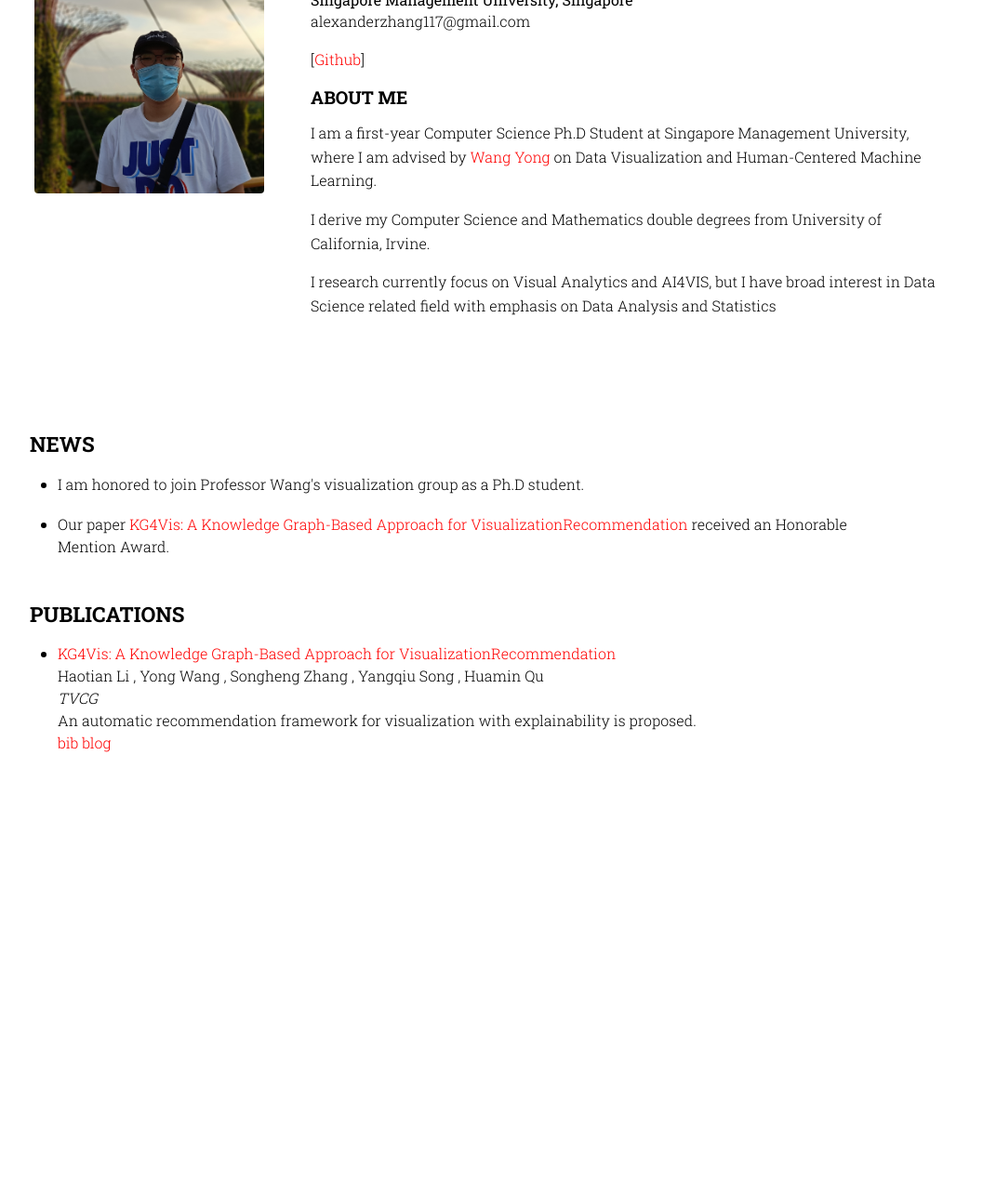
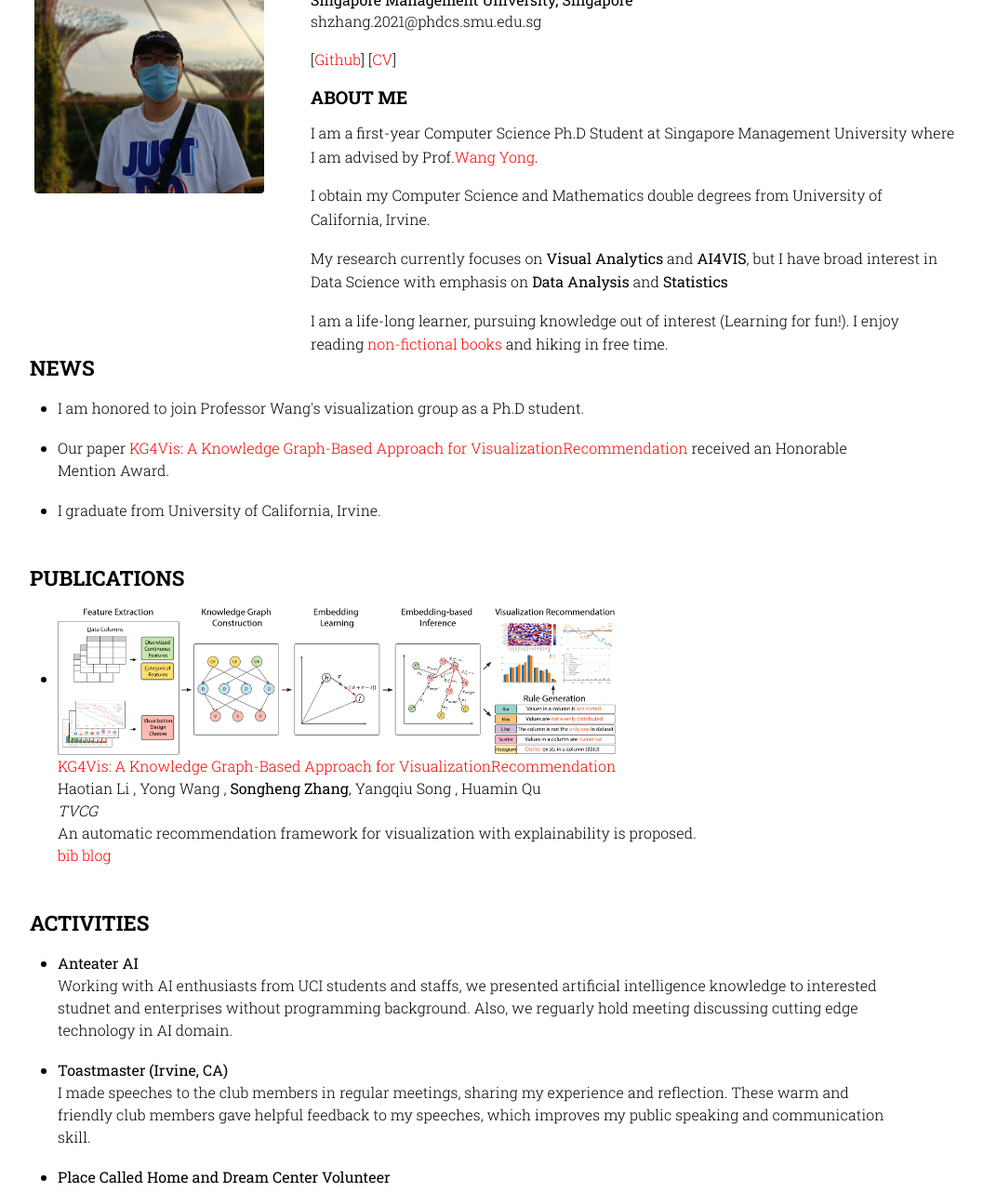
Before and after one commit to AlexanderZsh/alexanderzsh.github.io, a plain HTML site: page index.html in a window 1280 px wide. Shown: the part 184-1466 px from the top of the page at 93% size, without its empty margins (108-1165 px from the left). Before the commit the page ends 1043 px from the top, so only its background shows below. Drawn offline with nearby package versions, Linux system fonts and the light colour scheme.

Commit message:
add new material

```diff
--- a/index.html
+++ b/index.html
@@ -62,27 +62,26 @@
     <div class="wrapper">
 
       <div class="posts-wrapper" id="home">
-        <div class="post" style="overflow: auto;">
+        <div class="post">
           <div id="profile">
             <img class="rounded img-fluid z-depth-1" src="images/pic.jpg">
           </div>
           <div id="contact">
-            <h1><b>Songheng Zhang</b></h1>
+            <h1><b>Songheng (Alexander) Zhang</b></h1>
             Singapore Management University, Singapore<br>
-            <p><span face="courier">alexanderzhang117@gmail.com</span></p>
+            <p><span face="courier">shzhang.2021@phdcs.smu.edu.sg</span></p>
             <p>
-              [<a href="https://github.com/AlexanderZsh"><span size="3">Github</span></a>] <br>
-              <!-- [<a href="pages/index.html"> <span>Projects</span></a>]<br>
-              [<a href="images/CV2020.pdf">CV</a>] -->
+              [<a href="https://github.com/AlexanderZsh"><span size="3">Github</span></a>]
+              [<a href='resources/AlexanderZhang_Resume.docx'><span size='3'>CV</span></a>]
+              <br>
             </p>
             <h4 style="margin-bottom:0.75em;">About Me</h4>
 
-            <p>I am a first-year Computer Science Ph.D Student at Singapore Management University, where I am advised by <a
-                href="http://yong-wang.org/">Wang Yong</a> on Data Visualization and Human-Centered Machine Learning.</p>
-            <p>I derive my Computer Science and Mathematics double degrees from University of California, Irvine.</p>
-            <p>I research currently focus on Visual Analytics and AI4VIS, but I have broad interest in Data Science related field with emphasis on Data Analysis and Statistics</p>
-            <!-- <p> I am also part of the ACM@UCI as I enjoy solving programming problems!</p> -->
-
+            <p>I am a first-year Computer Science Ph.D Student at Singapore Management University where I am advised by Prof.<a
+                href="http://yong-wang.org/">Wang Yong</a>.</p>
+            <p>I obtain my Computer Science and Mathematics double degrees from University of California, Irvine.</p>
+            <p>My research currently focuses on <b>Visual Analytics</b> and <b>AI4VIS</b>, but I have broad interest in Data Science with emphasis on <b>Data Analysis</b> and <b>Statistics</b></p>
+            <p>I am a life-long learner, pursuing knowledge out of interest (Learning for fun!). I enjoy reading <a href="https://book.douban.com/people/103627229/collect">non-fictional books</a> and hiking in free time.</p>
           </div>
 
 
@@ -92,7 +91,7 @@
       <br><br>
 
     </div>
-    <div class="posts-wrapper" style="clear:both" id="proj">
+    <div class="posts-wrapper" style="clear:both" id="news">
       <h3 style="margin-bottom:0.75em;">News</h3>
       <p>
       <ul class="pubs">
@@ -102,6 +101,9 @@
         </li>
         <li>
           Our paper <a href="https://arxiv.org/pdf/2107.12548.pdf">KG4Vis: A Knowledge Graph-Based Approach for VisualizationRecommendation</a> received an Honorable Mention Award.
+        </li>
+        <li>
+          I graduate from University of California, Irvine.
         </li>
       </ul>
       <br>
@@ -117,18 +119,22 @@
       <p>
       <ul class="pubs">
         <li>
+          <img src="images/kg4vis.png" width="600",height='300'/>
+          <br>
+
           <a href="https://arxiv.org/pdf/2107.12548.pdf">KG4Vis: A Knowledge Graph-Based Approach for VisualizationRecommendation
           </a><br>
-          Haotian Li , Yong Wang , Songheng Zhang , Yangqiu Song , Huamin Qu<br>
+          Haotian Li , Yong Wang , <b>Songheng Zhang</b>, Yangqiu Song , Huamin Qu<br>
           <i>TVCG</i> &nbsp;&nbsp;&nbsp; <br>
           An automatic recommendation framework for visualization with explainability is proposed.<br>
 
           <a href="javascript:unhide('li2021kg4vis');">bib</a>
           <a href="https://kg4vis.github.io/">blog</a>
           <div id="li2021kg4vis" class="hidden">
-            <pre>@article{li2021kg4vis,
+            <pre>
+              @article{li2021kg4vis,
               title={KG4Vis: A Knowledge Graph-Based Approach for Visualization Recommendation},
-              author={Li, Haotian and Wang, Yong and Zhang, Songheng and Song, Yangqiu and Qu, Huamin},
+              author={Li, Haotian and Wang, Yong Zhang, Songheng and Song, Yangqiu and Qu, Huamin},
               journal={arXiv preprint arXiv:2107.12548},
               year={2021}
             }
@@ -143,6 +149,30 @@
 
 
     </div>
+
+    <div class="posts-wrapper" style="clear:both" id="act">
+      <h3 style="margin-bottom:0.75em;">Activities</h3>
+      <p>
+      <ul class="pubs">
+
+        <li>
+          <b>Anteater AI</b><br>
+          Working with AI enthusiasts from UCI students and staffs, we presented artificial intelligence knowledge to interested studnet and enterprises without programming background. Also, we reguarly hold meeting discussing cutting edge technology in AI domain.
+
+        </li>
+        <li>
+          <b>Toastmaster (Irvine, CA)</b><br>
+          I made speeches to the club members in regular meetings, sharing my experience and reflection. These warm and friendly club members gave helpful feedback to my speeches, which improves my public speaking and communication skill.
+        </li>
+        <li>
+          <b>Place Called Home and Dream Center Volunteer</b><br>
+          Helping aged 8-21 children and teenagers to pursue higher education, I worked closely with a bunch of volutneers in unserved community, Los Angeles.
+        </li>
+      </ul>
+      <br>
+      </p>
+
+    </div>
     <!-- <div class="posts-wrapper" style="clear:both" id="proj">
       <h3 style="margin-bottom:0.75em;">Projects</h3>
       <a href="pages/index.html"> <span>Link to Some of my Projects</span>
--- a/master.css
+++ b/master.css
@@ -171,8 +171,9 @@ ul.pubs > li{
  	font-size:0.8em;
 }
 
-.post {
-}
+/* .post {
+	height: 800px;
+} */
 
 
 .hidden {
@@ -197,7 +198,9 @@ pre {
 	whitewhite-space: -o-pre-wrap;    /* Opera 7 */
 	word-wrap: break-word;       /* Internet Explorer 5+ */
 	whitewhite-space: -moz-pre-wrap;  /* Older Versions of Mozilla */
+
 }
+
 
 div#header {
 
```
Also changed, not shown: images/kg4vis.png (added), 1 other file.
